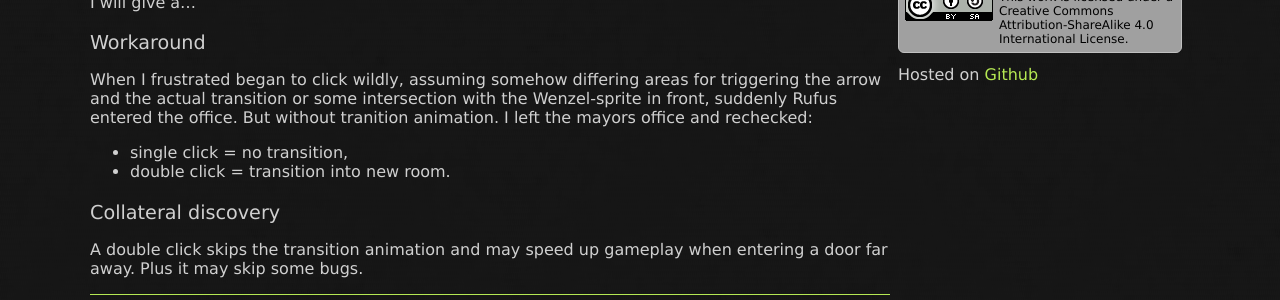
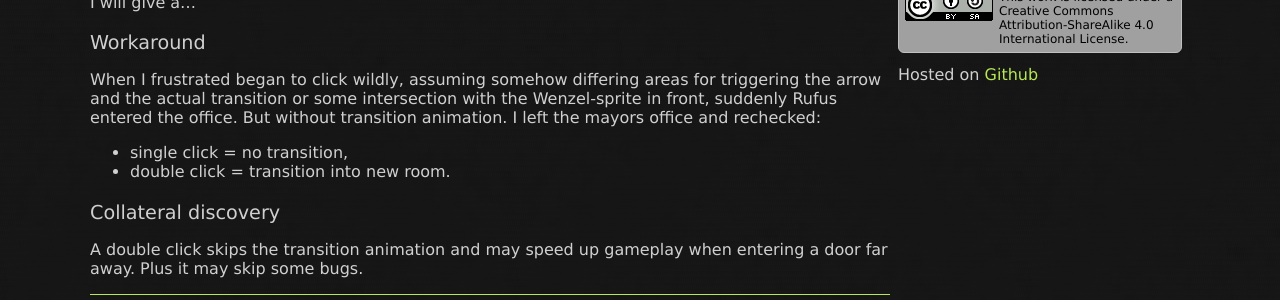
Before and after one commit to soerenkoehler/soerenkoehler.github.io, a Jekyll site: the page built from _posts/blog/2019-02-25-deponia-mayor-office-bug.md, in a window 1280 px wide. Shown: the part 453-753 px from the top of the page. Built offline with Jekyll 4.4.1, drawn with Linux system fonts in a browser that asks for light colours.

Commit message:
fix typo

```diff
--- a/_posts/blog/2019-02-25-deponia-mayor-office-bug.md
+++ b/_posts/blog/2019-02-25-deponia-mayor-office-bug.md
@@ -23,10 +23,10 @@ the game-code, but I will give a...
 
 When I frustrated began to click wildly, assuming somehow differing areas for
 triggering the arrow and the actual transition or some intersection with the
-Wenzel-sprite in front, suddenly Rufus entered the office. But without tranition
-animation. I left the mayors office and rechecked:
-- single click = no transition,
-- double click = transition into new room.
+Wenzel-sprite in front, suddenly Rufus entered the office. But without
+transition animation. I left the mayors office and rechecked:
+* single click = no transition,
+* double click = transition into new room.
 
 ### Collateral discovery
 
```
